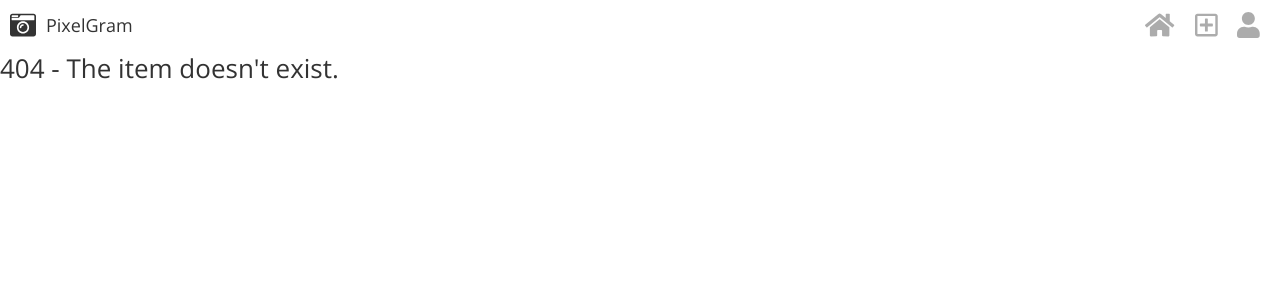
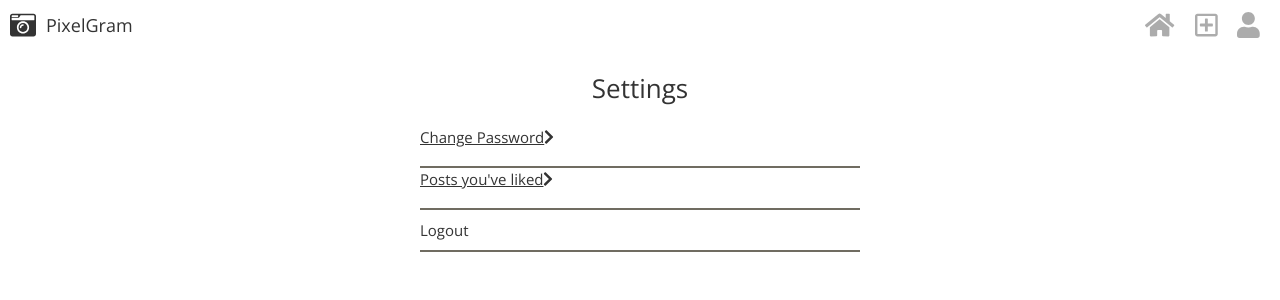
Before and after one commit to robbdimitrov/pixelgram, an Angular app in the folder src/frontend/: page /settings in a window 1280 px wide. Before the commit this address had no page. Shown: the top 300 px of the page. Built offline with nearby package versions, Linux system fonts and the light colour scheme; sample sign-in values are in the browser's storage.

Commit message:
Clean up settings routes

```diff
--- a/src/frontend/src/app/screens/profile/profile-header/profile-header.component.html
+++ b/src/frontend/src/app/screens/profile/profile-header/profile-header.component.html
@@ -16,11 +16,11 @@
       </div>
 
       <div *ngIf="isCurrentUser()" class="control-buttons">
-        <a routerLink="/account/edit" class="button">
+        <a routerLink="/settings/account" class="button">
           Edit Profile
         </a>
 
-        <a routerLink="/account/settings" class="button">
+        <a routerLink="/settings" class="button">
           <fa-icon [icon]="['fas', 'cog']"></fa-icon>
         </a>
       </div>
--- a/src/frontend/src/app/screens/profile/profile.module.ts
+++ b/src/frontend/src/app/screens/profile/profile.module.ts
@@ -15,7 +15,7 @@ export const routes: Routes = [
     canActivate: [AuthGuard]
   },
   {
-    path: 'account/edit',
+    path: 'settings/account',
     component: EditProfileComponent,
     canActivate: [AuthGuard]
   }
--- a/src/frontend/src/app/screens/settings/settings.component.html
+++ b/src/frontend/src/app/screens/settings/settings.component.html
@@ -2,18 +2,22 @@
   <h1 class="title">Settings</h1>
 
   <ul>
-    <li class="underlined" (click)="onChangePasswordClick()">
+    <li class="underlined">
+      <a routerLink="/settings/password">
         <span>Change Password</span>
         <span class="disclosure">
             <fa-icon [icon]="['fas', 'chevron-right']"></fa-icon>
         </span>
+      </a>
     </li>
 
-    <li class="underlined" (click)="onLikedPostsClick()">
+    <li class="underlined">
+      <a [routerLink]="['/users', userId(), '/likes']">
         <span>Posts you've liked</span>
         <span class="disclosure icon">
           <fa-icon [icon]="['fas', 'chevron-right']"></fa-icon>
         </span>
+      </a>
     </li>
 
     <li class="underlined" (click)="onLogoutClick()">
--- a/src/frontend/src/app/screens/settings/settings.component.ts
+++ b/src/frontend/src/app/screens/settings/settings.component.ts
@@ -16,13 +16,8 @@ export class SettingsComponent {
               private cache: CacheService,
               private session: Session) {}
 
-  onChangePasswordClick() {
-    this.router.navigate(['account/change-password']);
-  }
-
-  onLikedPostsClick() {
-    const userId = this.session.userId();
-    this.router.navigate([`/users/${userId}/likes`]);
+  userId() {
+    return this.session.userId();
   }
 
   onLogoutClick() {
--- a/src/frontend/src/app/screens/settings/settings.module.ts
+++ b/src/frontend/src/app/screens/settings/settings.module.ts
@@ -8,12 +8,12 @@ import { SharedModule } from '../../shared/shared.module';
 
 export const routes: Routes = [
   {
-    path: 'account/settings',
+    path: 'settings',
     component: SettingsComponent,
     canActivate: [AuthGuard]
   },
   {
-    path: 'account/change-password',
+    path: 'settings/password',
     component: ChangePasswordComponent,
     canActivate: [AuthGuard]
   }
```
Lines whose indentation alone changed are shown as unchanged.
